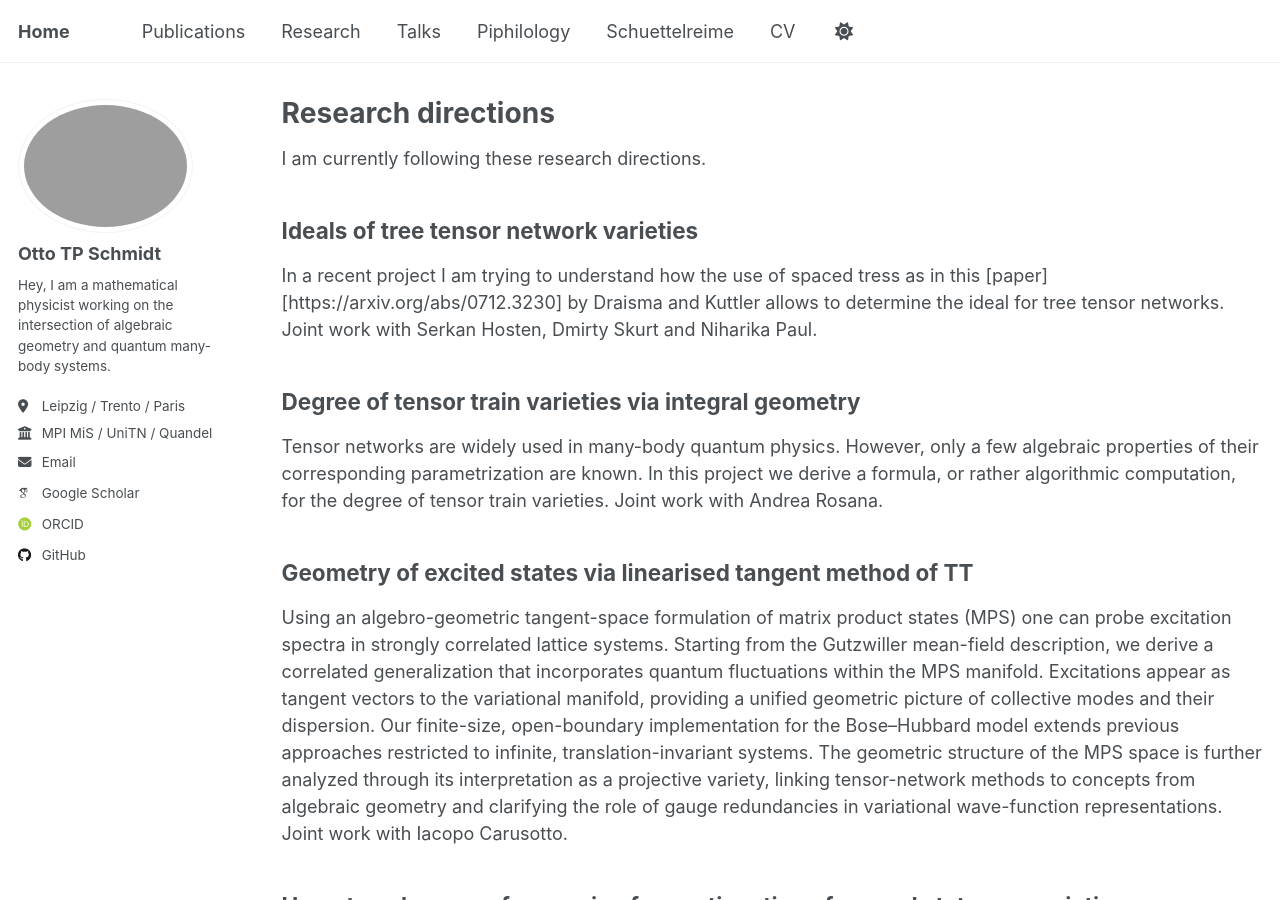
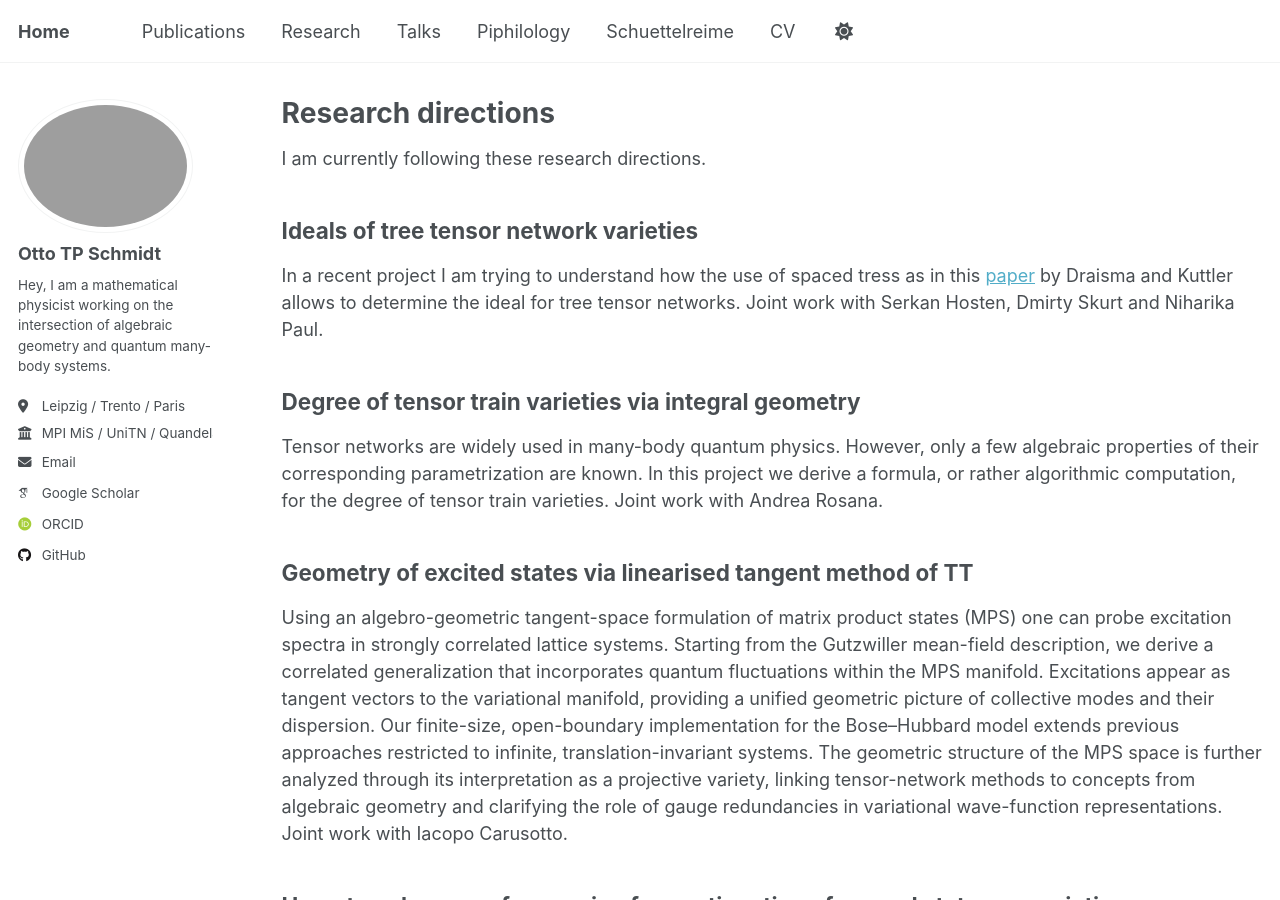
Before and after one commit to ottotpschmidt/ottotpschmidt.github.io, a Jekyll site: the page built from _pages/research.md, in a window 1280 px wide and 900 px high. Built offline with Jekyll 4.4.1, drawn with Linux system fonts in a browser that asks for light colours; some web fonts are replaced; a script that is not in the unit is left out.

Commit message:
fix formatting of hyperlink in research directions section

```diff
--- a/_pages/research.md
+++ b/_pages/research.md
@@ -11,7 +11,7 @@ I am currently following these research directions.
 
 ## Ideals of tree tensor network varieties
 
-In a recent project I am trying to understand how the use of spaced tress as in this [paper][https://arxiv.org/abs/0712.3230] by Draisma and Kuttler allows to determine the ideal for tree tensor networks. Joint work with Serkan Hosten, Dmirty Skurt and Niharika Paul.
+In a recent project I am trying to understand how the use of spaced tress as in this [paper](https://arxiv.org/abs/0712.3230) by Draisma and Kuttler allows to determine the ideal for tree tensor networks. Joint work with Serkan Hosten, Dmirty Skurt and Niharika Paul.
 
 ## Degree of tensor train varieties via integral geometry
 
```
